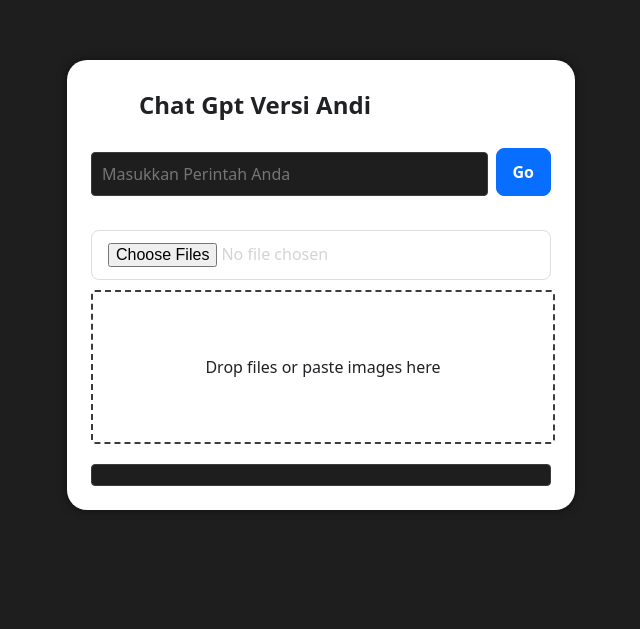
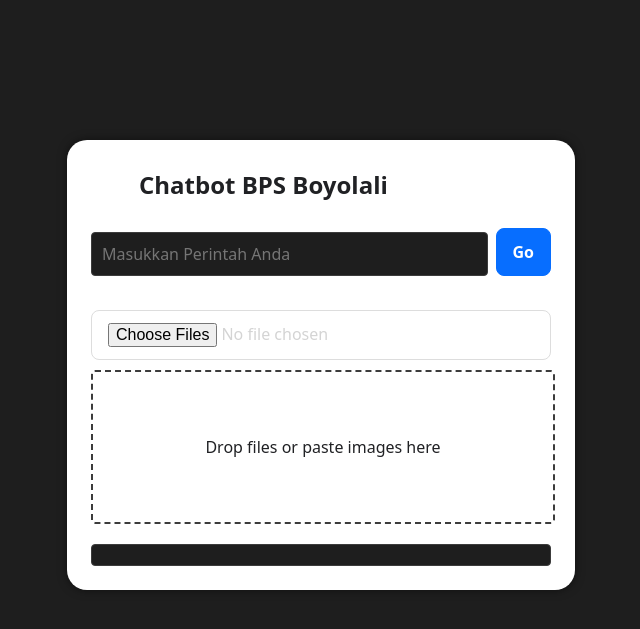
Before and after one commit to sehad123/gemini-web, a website built with Vite: page index.html in a window 1280 px wide. Shown: the part 139-768 px from the top of the page, without its empty margins (319-959 px from the left). Built offline with nearby package versions, Linux system fonts and the light colour scheme; some packages are replaced by stand-ins of ours; files whose address does not match are found by name.

Commit message:
third commit

```diff
--- a/index.html
+++ b/index.html
@@ -3,7 +3,7 @@
 <head>
   <meta charset="UTF-8" />
   <meta name="viewport" content="width=device-width, initial-scale=1.0" />
-  <title>Chat Gpt Versi Andi</title>
+  <title>Chatbot BPS Boyolali</title>
   <style>
     body {
       font-family: Arial, sans-serif;
@@ -14,7 +14,7 @@
       display: flex;
       justify-content: center;
       align-items: center;
-      height: 100vh;
+      height: 120vh;
     }
     main {
       width: 60%;
@@ -82,7 +82,7 @@
 </head>
 <body>
   <main>
-    <h1>Chat Gpt Versi Andi</h1>
+    <h1>Chatbot BPS Boyolali</h1>
     <form>
       <div class="prompt-box">
         <input name="prompt" placeholder="Masukkan Perintah Anda" type="text">
--- a/main.js
+++ b/main.js
@@ -1,3 +1,4 @@
+
 import { GoogleGenerativeAI, HarmBlockThreshold, HarmCategory } from "@google/generative-ai";
 import MarkdownIt from 'markdown-it';
 import { maybeShowApiKeyBanner } from './gemini-api-banner';
@@ -56,6 +57,9 @@ form.onsubmit = async (ev) => {
       buffer.push(response.text());
       output.innerHTML = md.render(buffer.join(''));
     }
+
+    // Clear the input field after submission
+    promptInput.value = '';
   } catch (e) {
     output.innerHTML += '<hr>' + e;
   }
```
